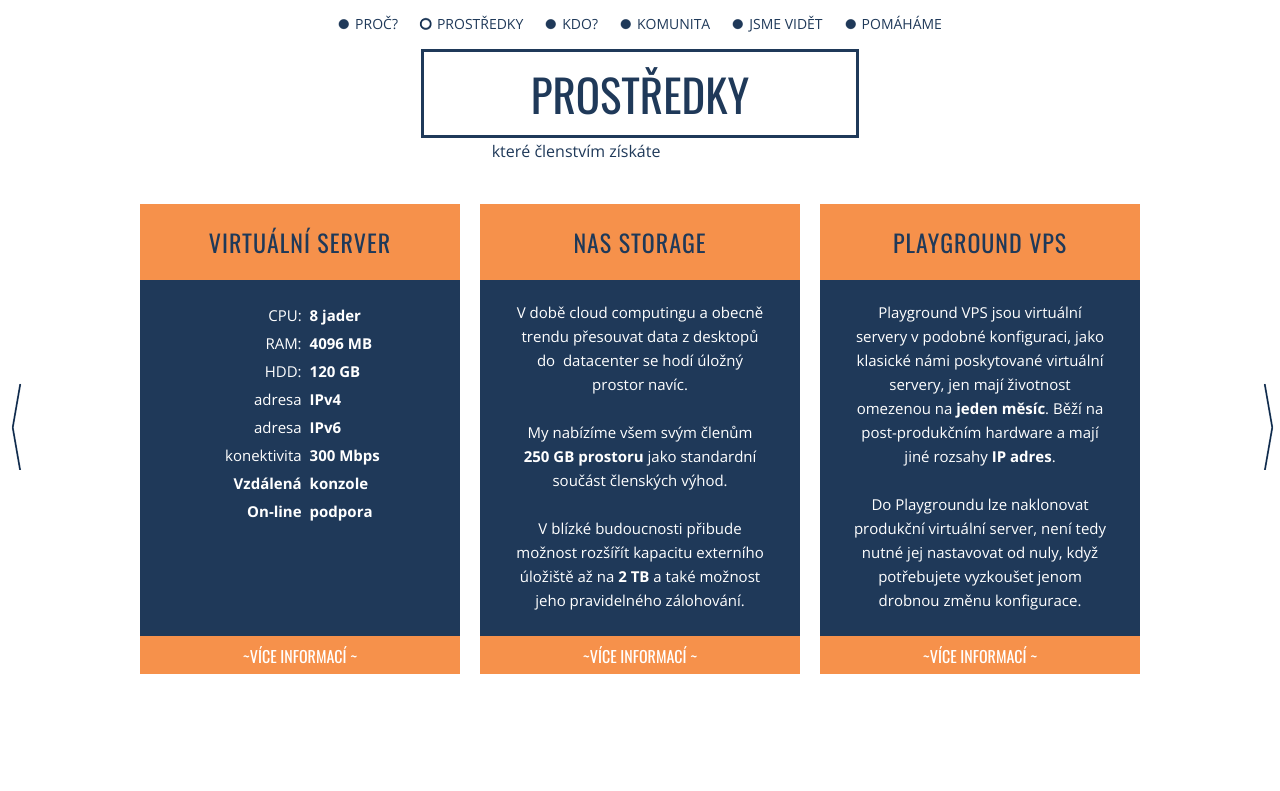
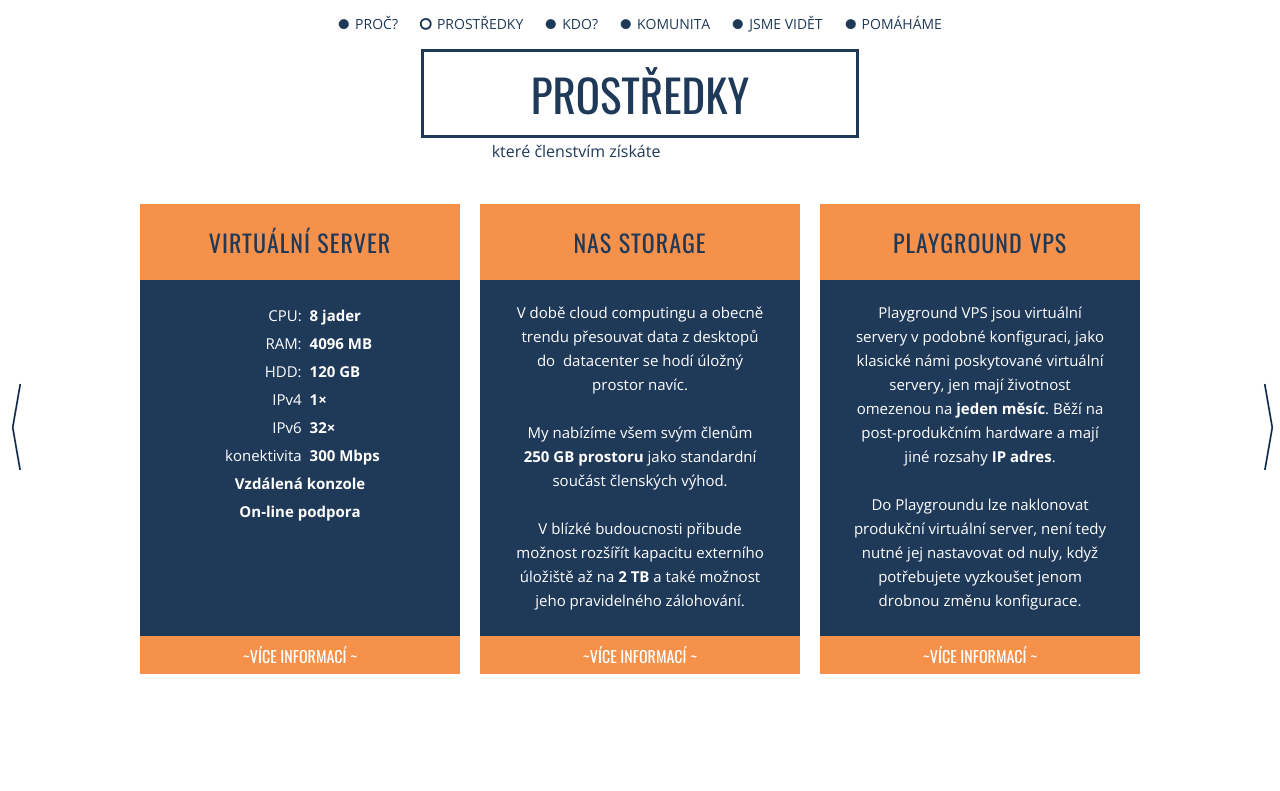
Before and after one commit to vpsfreecz/www.vpsfree.cz, a PHP site: page / in a window 1280 px wide. Shown: the part 685-1476 px from the top of the page. Run offline with PHP 8.4, Linux system fonts and the light colour scheme; data that the repository does not hold is empty; a stand-in replaces the project's code that opens the database connection; some libraries are stand-ins or nearby versions.

Commit message:
Reformat VPS resources

```diff
--- a/htdocs/index.php
+++ b/htdocs/index.php
@@ -164,12 +164,12 @@ webhosting, jsme občanské sdružení, jehož členem se&nbsp;můžeš stát i&
 						<td class="dolava"><strong>120&nbsp;GB</strong></td>
 					</tr>
 					<tr>
-						<td class="doprava">adresa</td>
-						<td class="dolava"><strong>IPv4</strong></td>
+						<td class="doprava">IPv4</td>
+						<td class="dolava"><strong>1&times;</strong></td>
 					</tr>
 					<tr>
-						<td class="doprava">adresa</td>
-						<td class="dolava"><strong>IPv6</strong></td>
+						<td class="doprava">IPv6</td>
+						<td class="dolava"><strong>32&times;</strong></td>
 					</tr>
 
 					<tr>
@@ -178,12 +178,10 @@ webhosting, jsme občanské sdružení, jehož členem se&nbsp;můžeš stát i&
 					</tr>
 
 					<tr>
-						<td class="doprava"><strong>Vzdálená</strong></td>
-						<td class="dolava"><strong>konzole</strong></td>
+						<td class="text-center" colspan="2"><strong>Vzdálená konzole</strong></td>
 					</tr>
 					<tr>
-						<td class="doprava"><strong>On-line</strong></td>
-						<td class="dolava"><strong>podpora</strong></td>
+						<td class="text-center" colspan="2"><strong>On-line podpora</strong></td>
 					</tr>
 				</table>
 				<a class="info" href="https://kb.vpsfree.cz/informace/parametry_vps" target="_blank">Více informací</a>
```
